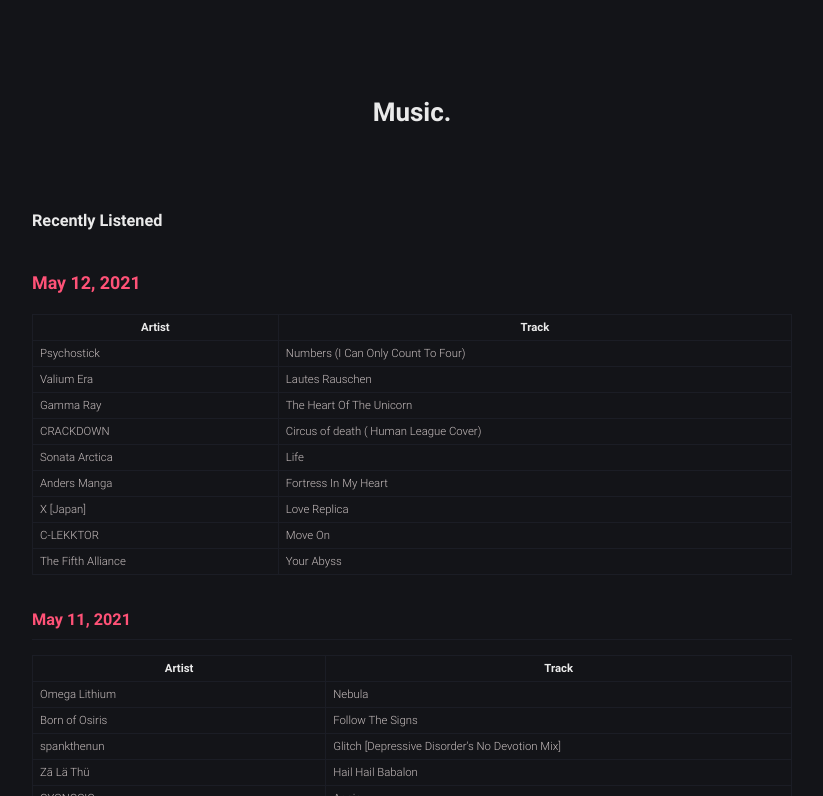
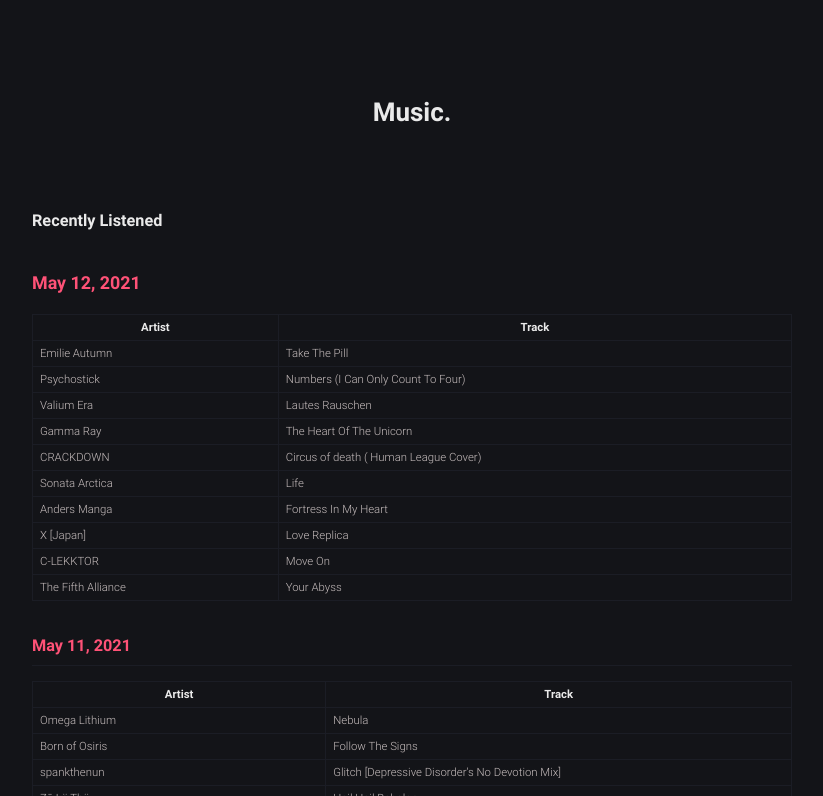
Before and after one commit to robert-marshall/xyz, a Jekyll site: the page built from music.md, in a window 1280 px wide and 900 px high, cut to the strip 104-900 px from the top of the window. Shown: the whole strip, without its empty margins (228-1051 px from the left). Built offline with Jekyll 4.4.1, drawn with Linux system fonts in a browser that asks for light colours.

Commit message:
Do things better, faster, stronger

```diff
--- a/music.md
+++ b/music.md
@@ -12,6 +12,7 @@
 
 | Artist | Track |
 |--------|-------|
+Emilie Autumn | Take The Pill
 Psychostick | Numbers (I Can Only Count To Four)
 Valium Era | Lautes Rauschen
 Gamma Ray | The Heart Of The Unicorn
```
